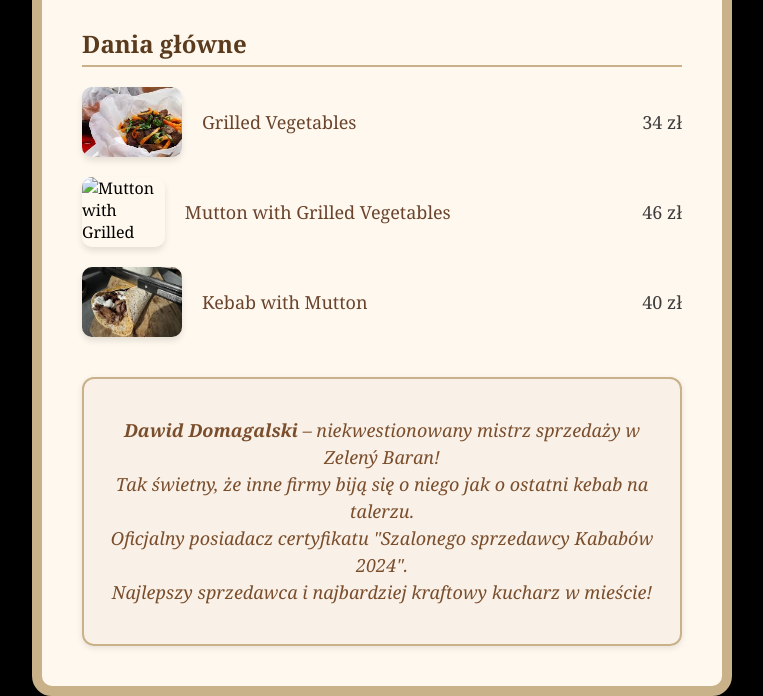
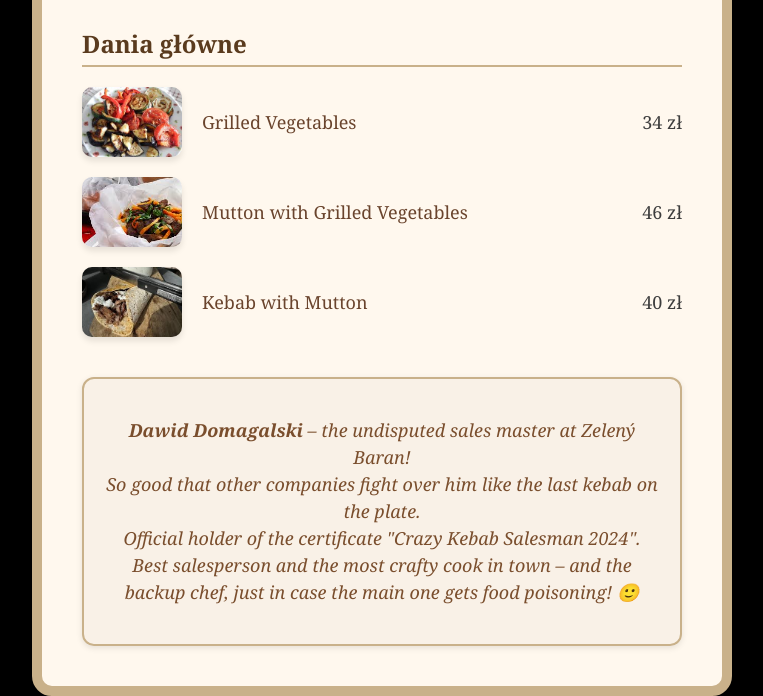
Before and after one commit to ZegareQQ/Zelen-Baran, a plain HTML site: page index.html in a window 1280 px wide. Shown: the part 119-815 px from the top of the page, without its empty margins (258-1021 px from the left). Drawn offline with Linux system fonts and the light colour scheme.

Commit message:
index.html

```diff
--- a/index.html
+++ b/index.html
@@ -97,7 +97,7 @@
       <h2>Dania główne</h2>
 
       <div class="item">
-        <img src="images/mutton.png" alt="Grilled Vegetables" />
+        <img src="images/grilled.png" alt="Grilled Vegetables" />
         <div class="item-info">
           <div class="item-name">Grilled Vegetables</div>
           <div class="item-price">34 zł</div>
@@ -105,7 +105,7 @@
       </div>
 
       <div class="item">
-        <img src="images/vegetables.png" alt="Mutton with Grilled Vegetables" />
+        <img src="images/mutton.png" alt="Mutton with Grilled Vegetables" />
         <div class="item-info">
           <div class="item-name">Mutton with Grilled Vegetables</div>
           <div class="item-price">46 zł</div>
@@ -123,10 +123,11 @@
 
     <div class="award">
       <p>
-        <strong>Dawid Domagalski</strong> – niekwestionowany mistrz sprzedaży w Zelený Baran!<br />
-        Tak świetny, że inne firmy biją się o niego jak o ostatni kebab na talerzu.<br />
-        Oficjalny posiadacz certyfikatu <em>"Szalonego sprzedawcy Kababów 2024"</em>.<br />
-        Najlepszy sprzedawca i najbardziej kraftowy kucharz w mieście!
+        <strong>Dawid Domagalski</strong> – the undisputed sales master at Zelený Baran!<br />
+So good that other companies fight over him like the last kebab on the plate.<br />
+Official holder of the certificate <em>"Crazy Kebab Salesman 2024"</em>.<br />
+Best salesperson and the most crafty cook in town – and the backup chef,
+just in case the main one gets food poisoning! 🙂
       </p>
     </div>
   </div>
```
